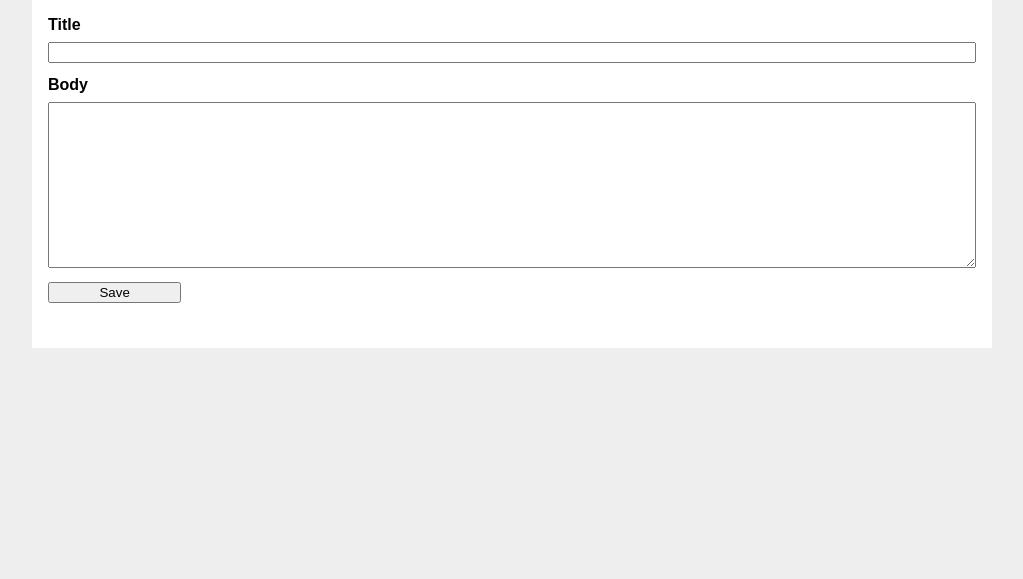
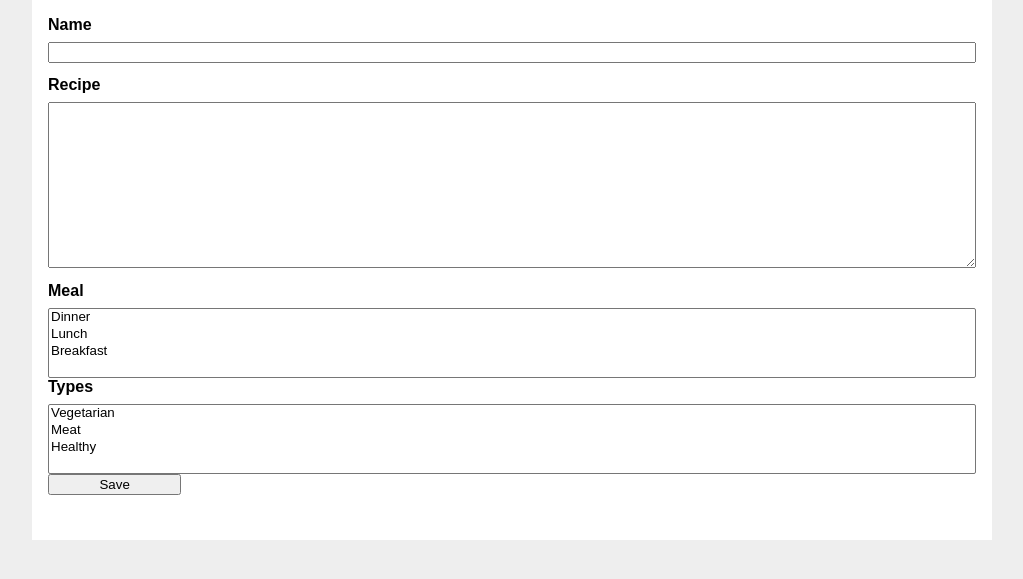
Before and after one commit to TEDmk/Food-decision, a Flask app: page /create in a window 1280 px wide. Shown: the part 98-677 px from the top of the page, without its empty margins (128-1151 px from the left). Run offline with Flask 3, Linux system fonts and the light colour scheme; the visitor is signed in with stand-in values (Sample User, id 1); data comes from the database, SQL or seed files in the repository.

```diff
--- a/food_decision/blog.py
+++ b/food_decision/blog.py
@@ -1,3 +1,5 @@
+import json
+
 from flask import (
     Blueprint, flash, g, redirect, render_template, request, url_for
 )
@@ -13,11 +15,10 @@ bp = Blueprint('blog', __name__)
 def index():
     db = get_db()
     posts = db.execute(
-        'SELECT p.id, title, body, created, author_id, username'
+        'SELECT p.id, name, recipe, meal, types, created, author_id, username'
         ' FROM post p JOIN user u ON p.author_id = u.id'
         ' ORDER BY created DESC'
     ).fetchall()
-    print('\n POSTS \n', posts, '\n')
     return render_template('blog/index.html', posts=posts)
 
 
@@ -25,21 +26,23 @@ def index():
 @login_required
 def create():
     if request.method == 'POST':
-        title = request.form['title']
-        body = request.form['body']
+        name = request.form['name']
+        recipe = request.form['recipe']
+        meal = json.dumps({'meal': request.form.getlist('meal')})
+        types = json.dumps({'types': request.form.getlist('types')})
         error = None
 
-        if not title:
-            error = 'Title is required.'
+        if not name:
+            error = 'A name is required.'
 
         if error is not None:
             flash(error)
         else:
             db = get_db()
             db.execute(
-                'INSERT INTO post (title, body, author_id)'
-                ' VALUES (?, ?, ?)',
-                (title, body, g.user['id'])
+                'INSERT INTO post (name, recipe, meal, types, author_id)'
+                ' VALUES (?, ?, ?, ?, ?)',
+                (name, recipe, meal, types, g.user['id'])
             )
             db.commit()
             return redirect(url_for('blog.index'))
@@ -49,7 +52,7 @@ def create():
 
 def get_post(id, check_author=True):
     post = get_db().execute(
-        'SELECT p.id, title, body, created, author_id, username'
+        'SELECT p.id, name, recipe, meal, types, created, author_id, username'
         ' FROM post p JOIN user u ON p.author_id = u.id'
         ' WHERE p.id = ?',
         (id,)
@@ -60,7 +63,7 @@ def get_post(id, check_author=True):
 
     if check_author and post['author_id'] != g.user['id']:
         abort(403)
-
+    print('\n LALALAL ', post, '\n')
     return post
 
 
@@ -70,21 +73,21 @@ def update(id):
     post = get_post(id)
 
     if request.method == 'POST':
-        title = request.form['title']
-        body = request.form['body']
+        name = request.form['name']
+        recipe = request.form['recipe']
         error = None
 
-        if not title:
-            error = 'Title is required.'
+        if not name:
+            error = 'Name is required.'
 
         if error is not None:
             flash(error)
         else:
             db = get_db()
             db.execute(
-                'UPDATE post SET title = ?, body = ?'
+                'UPDATE post SET name = ?, recipe = ?'
                 ' WHERE id = ?',
-                (title, body, id)
+                (name, recipe, id)
             )
             db.commit()
             return redirect(url_for('blog.index'))
--- a/food_decision/forms/form.py
+++ /dev/null
@@ -1,5 +0,0 @@
-from wtforms import Form, StringField, validators
-
-
-class TestForm(Form):
-    test_field = StringField(label='Essai', validators=[validators.length(min=2, max=25)])
--- a/food_decision/templates/blog/create.html
+++ b/food_decision/templates/blog/create.html
@@ -6,10 +6,22 @@
 
 {% block content %}
   <form method="post">
-    <label for="title">Title</label>
-    <input name="title" id="title" value="{{ request.form['title'] }}" required>
-    <label for="body">Body</label>
-    <textarea name="body" id="body">{{ request.form['body'] }}</textarea>
+    <label for="Name">Name</label>
+    <input name="name" id="name" value="{{ request.form['name'] }}" required>
+    <label for="recipe">Recipe</label>
+    <textarea name="recipe" id="recipe">{{ request.form['recipe'] }}</textarea>
+    <label for="meal">Meal</label>
+    <select name="meal" id="meal" multiple>
+      <option value="Dinner">Dinner</option>
+      <option value="Lunch">Lunch</option>
+      <option value="Breakfast">Breakfast</option>
+    </select>
+    <label for="types">Types</label>
+    <select name="types" id="types" multiple>
+      <option value="Vegetarian">Vegetarian</option>
+      <option value="Meat">Meat</option>
+      <option value="Healthy">Healthy</option>
+    </select>
     <input type="submit" value="Save">
   </form>
 {% endblock %}
```
Also changed, not shown: food_decision/templates/blog/index.html (+5 -3 lines), food_decision/templates/blog/update.html (+15 -5 lines), food_decision/forms/__init__.py (deleted).
